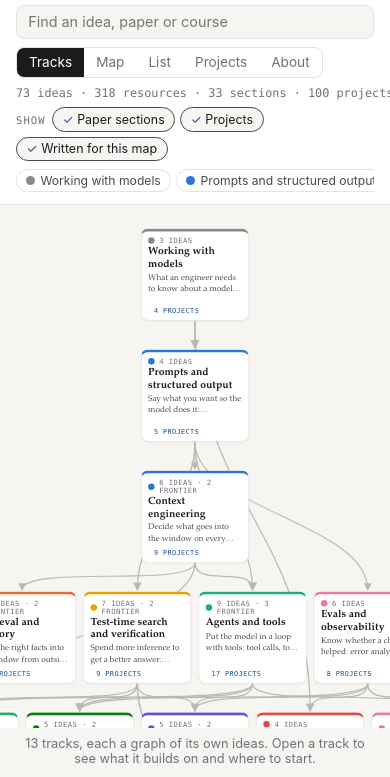
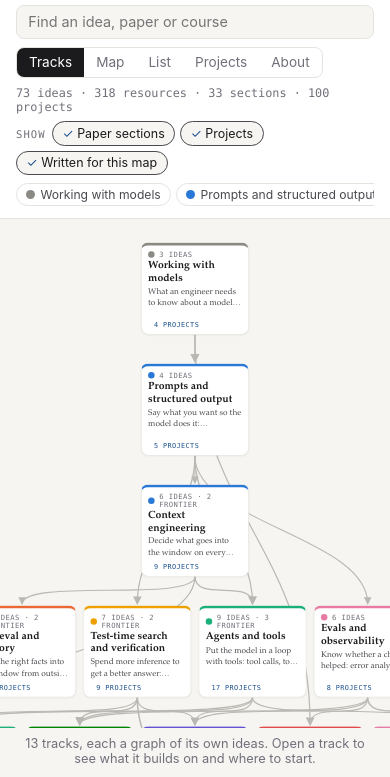
Before and after one commit to jaisharmz/jaisharmz.github.io, a plain HTML site: page ai-writing/ai-engineering-roadmap/index.html in a window 390 px wide. Shown: the part 67-844 px from the top of the page. Drawn offline with Linux system fonts and the light colour scheme.

Commit message:
The four roadmaps keep their title readable at laptop widths: the header stacks below 1100 px and the counts wrap on phones
Co-Authored-By: Claude Opus 5.5 <noreply@anthropic.com>

```diff
--- a/ai-writing/ai-engineering-roadmap/index.html
+++ b/ai-writing/ai-engineering-roadmap/index.html
@@ -54,7 +54,7 @@ button { font: inherit; color: inherit; }
 /* header */
 header { flex: none; border-bottom: 1px solid var(--rule); padding-block: .7rem .6rem;
   padding-left: max(16px, env(safe-area-inset-left, 0px)); padding-right: max(16px, env(safe-area-inset-right, 0px));
-  display: grid; grid-template-columns: minmax(0, 1fr) auto; gap: .5rem 1.2rem; align-items: end; }
+  display: grid; grid-template-columns: minmax(28rem, 1fr) minmax(0, auto); gap: .5rem 1.2rem; align-items: end; }
 .crumb { font-family: var(--mono); font-size: .68rem; letter-spacing: .12em; text-transform: uppercase; color: var(--muted); margin: 0 0 .25rem; }
 .crumb a { color: var(--muted); text-decoration: none; }
 .crumb a:hover { color: var(--accent); }
@@ -238,12 +238,19 @@ aside h2 { font-family: var(--serif); font-size: 1.55rem; font-weight: 600; line
 .about { font-family: var(--serif); color: var(--ink-2); font-size: .95rem; line-height: 1.55; }
 .about p { margin: 0 0 .7rem; }
 
+@media (max-width: 1100px) {
+  header { grid-template-columns: minmax(0, 1fr); }
+  .tools { justify-content: flex-start; }
+  .tcol { align-items: flex-start; }
+}
+
 @media (max-width: 720px) {
   header { grid-template-columns: minmax(0, 1fr); }
   .tools { justify-content: flex-start; }
   .tcol { align-items: stretch; }
   .search { flex: 1 1 10rem; }
   .search input { width: 100%; }
+  .totals { white-space: normal; }
   .lede { display: none; }
   .legend { flex-wrap: nowrap; overflow-x: auto; padding-bottom: 2px; scrollbar-width: none; }
   .mini { display: none; }
```
Also changed, not shown: ai-writing/mathematics-roadmap/index.html (+8 -1 lines), ai-writing/ml-research-roadmap/index.html (+8 -1 lines), ai-writing/science-and-engineering-roadmap/index.html (+8 -1 lines).
